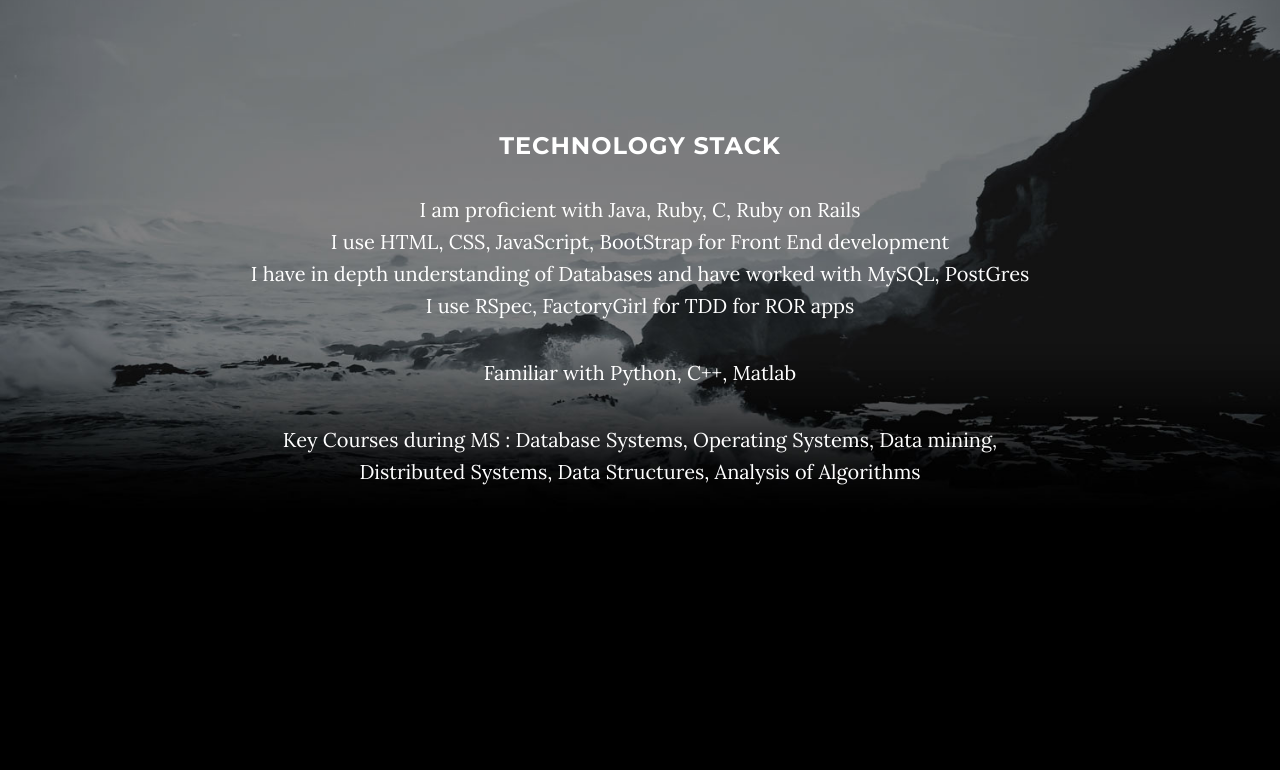
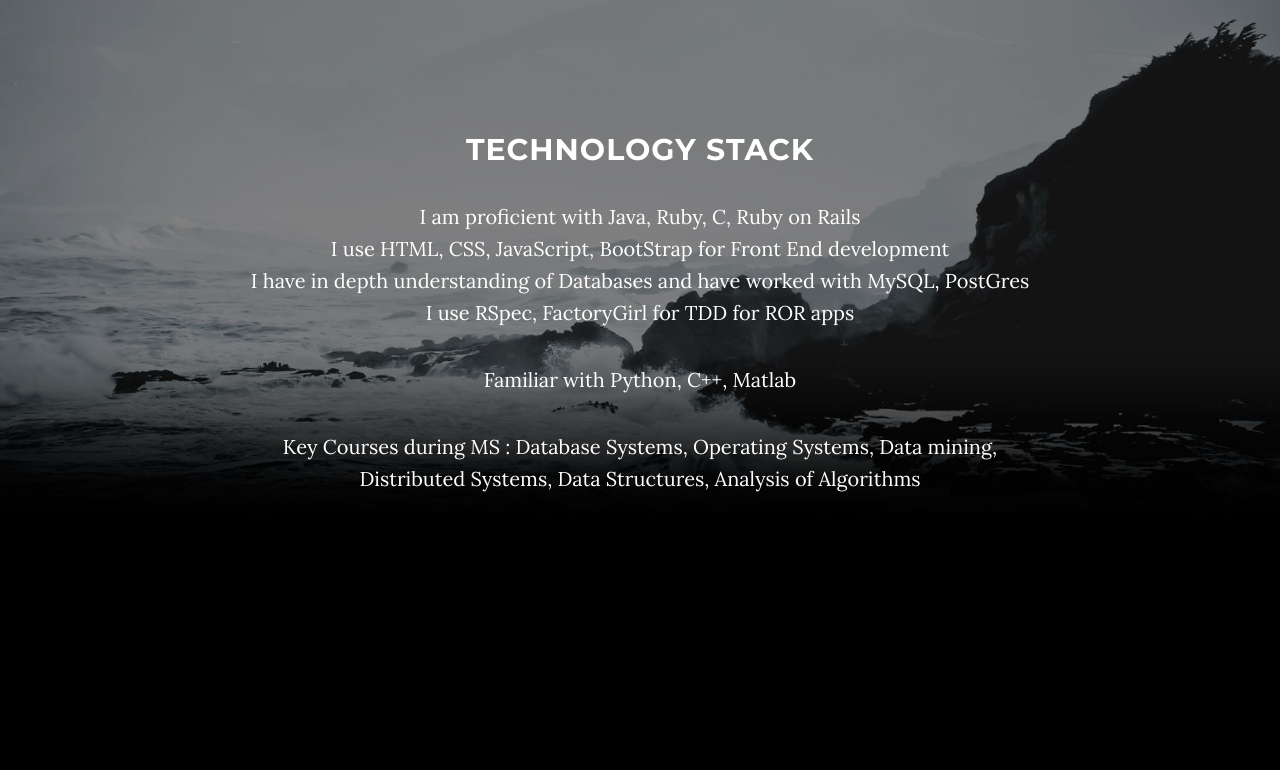
Before and after one commit to ketan37dm/ketan37dm.github.io, a plain HTML site: page index.html in a window 1280 px wide. Shown: the part 1660-2430 px from the top of the page. Drawn offline with Linux system fonts and the light colour scheme; some packages are replaced by stand-ins of ours.

Commit message:
technology stack heading made h2

```diff
--- a/index.html
+++ b/index.html
@@ -103,7 +103,7 @@
     <section id="tech-stack" class="container content-section text-center tech-stack-section">
       <div class="row">
         <div class="col-lg-8 col-lg-offset-2">
-          <h3>Technology Stack</h3>
+          <h2>Technology Stack</h2>
 
           <p>
             I am proficient with Java, Ruby, C, Ruby on Rails <br/>
```
